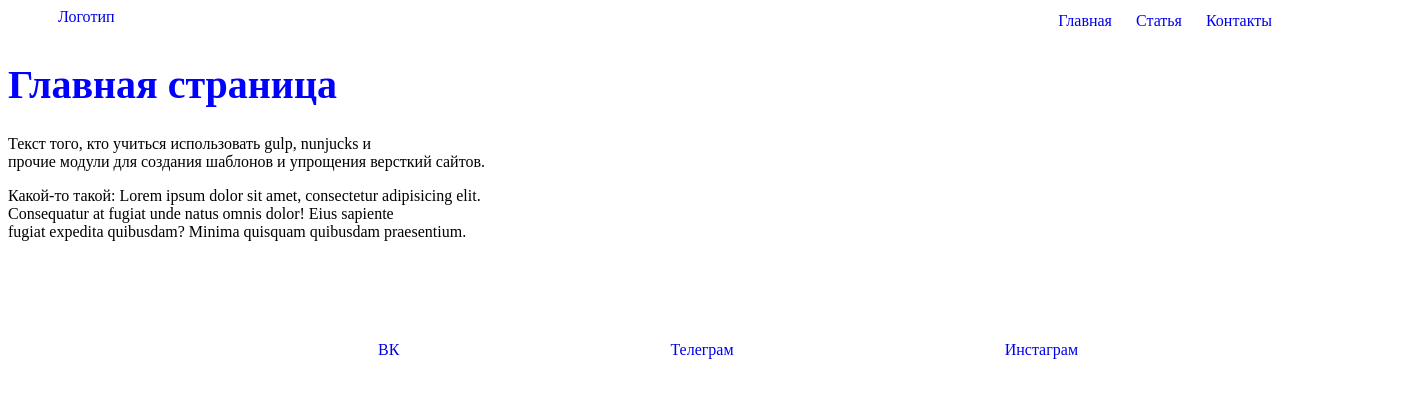
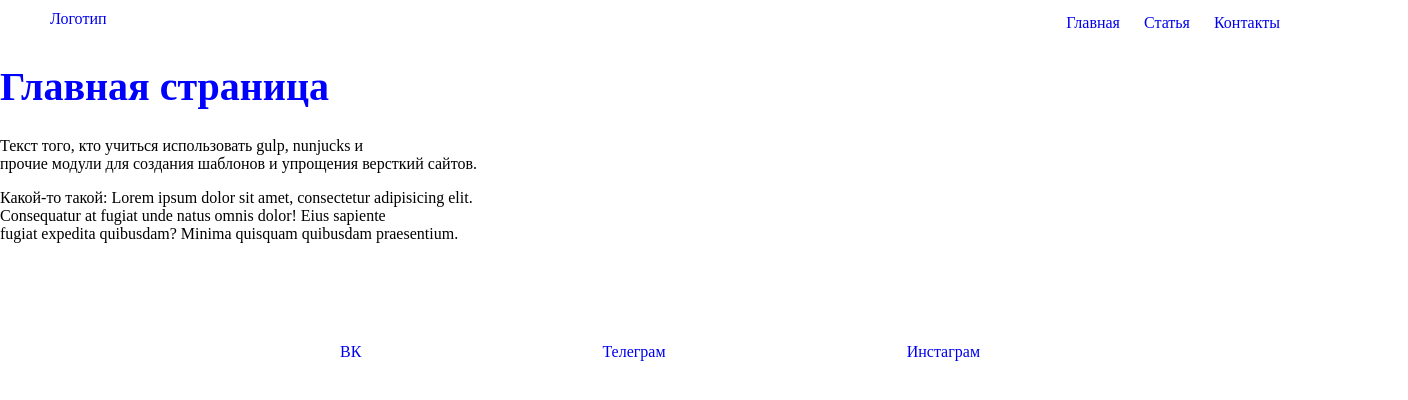
Before and after one commit to Towerbank/tower_tutorial, a website: page src/index.html in a window 1280 px wide. Shown: the whole page, 1408 px wide, since content can reach past the window. Drawn offline with nearby package versions, Linux system fonts and the light colour scheme; files that its build step writes are made by us from their sources.

Commit message:
редактирование стилей

```diff
--- a/src/styles/parts/_footer.scss
+++ b/src/styles/parts/_footer.scss
@@ -1,6 +1,5 @@
 .footer {
   margin-top: 100px;
-  width: 1400px;
 
   &__list {
     width: 50%;
--- a/src/styles/parts/_general.scss
+++ b/src/styles/parts/_general.scss
@@ -1,4 +1,4 @@
-.body {
+body {
   margin: 0 auto;
   max-width: 1400px;
 }
--- a/src/styles/parts/_header.scss
+++ b/src/styles/parts/_header.scss
@@ -1,5 +1,6 @@
 .header {
   &__wrap {
+    margin-top: 10px;
     display: flex;
     justify-content: space-between;
   }
```
Also changed, not shown: build/css/main.css.
